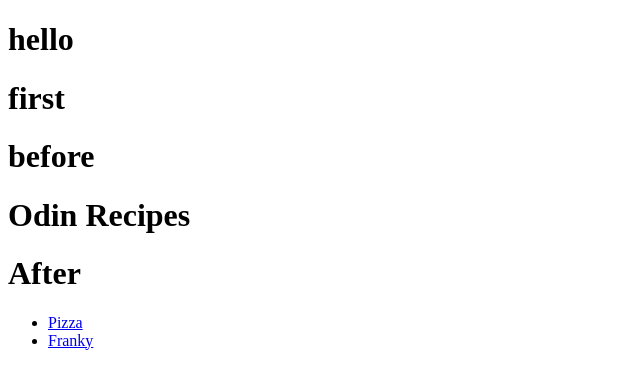
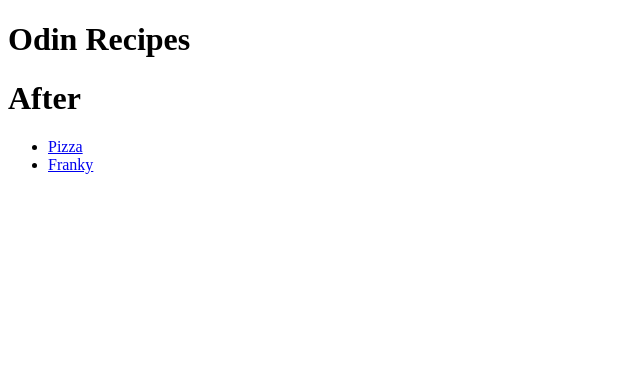
Before and after one commit to DhruvinLakhani04/odin-recipes, a plain HTML site: page index.html in a window 1280 px wide. Shown: the whole page, without its empty margins (0-640 px from the left). Drawn offline with Linux system fonts and the light colour scheme.

Commit message:
remove unwanted tags

```diff
--- a/index.html
+++ b/index.html
@@ -6,9 +6,7 @@
     <title>Document</title>
 </head>
 <body>
-    <h1>hello</h1>
-    <h1>first</h1>
-    <h1>before</h1>
+
     <h1>Odin Recipes</h1>
     <h1>After</h1>
     <ul>
```
